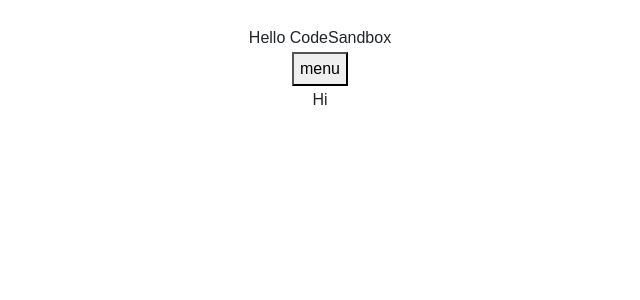
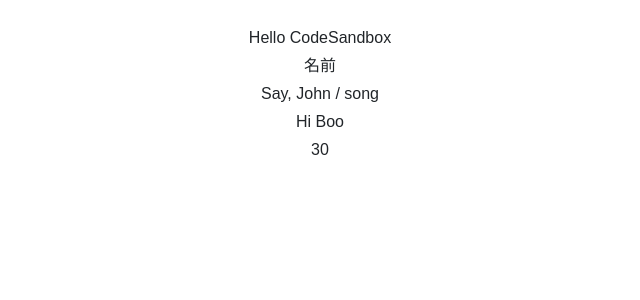
Before and after one commit to BoxPistols/React-R2-Autumn, a React (Create React App) app: page / in a window 1280 px wide. Shown: the top 300 px of the page, without its empty margins (320-960 px from the left). Built offline with nearby package versions, Linux system fonts and the light colour scheme.

Commit message:
basic props

```diff
--- a/src/App.jsx
+++ b/src/App.jsx
@@ -1,38 +1,15 @@
 import React from 'react'
 import './styles.sass'
-// import Basic from './Basic'
-// import Human from './Human'
-import DropDownMenu from './components/DropDownMenu'
+import Basic from './Basic'
 import Article from './components/Article'
 
 export default function App() {
-  // function Hello(props) {
-  //   return <p>"Mr":{props.name}</p>
-  // }
-  // function Hello2({ firstName, lastName }) {
-  //   return (
-  //     <p>
-  //       {firstName} {lastName}{' '}
-  //     </p>
-  //   )
-  // }
-  // function Hello3() {
-  //   const data = {
-  //     firstName: '小西',
-  //     lastName: 'こにたん',
-  //   }
-  //   return <Hello2 {...data} />
-  // }
+
 
   return (
     <div className="App">
       <h1 className="tx-ml"> Hello CodeSandbox</h1>
-      {/* <Hello name="Block" /> */}
-      {/* <Hello2 firstName="山田" lastName="たかし" /> */}
-      {/* <Hello3 /> */}
-      {/* <Human age={24} /> */}
-      {/* <Basic /> */}
-      <DropDownMenu />
+      <Basic />
       <Article title="Hi"/>
     </div>
   )
--- a/src/components/Article.jsx
+++ b/src/components/Article.jsx
@@ -1,11 +1,32 @@
-import React from 'react';
+import React from 'react'
+
+function add(x, y) {
+  return x + y
+}
+
+function SayHello({ name, creative }) {
+  return (
+    <p>
+      Say, {name} / {creative}
+    </p>
+  )
+}
 
 const Article = (props) => {
+  const msg = 'Boo'
+  const data = {
+    name: 'John',
+    creative: 'song',
+  }
   return (
     <div>
-      <h2>{props.title}</h2>
+      <SayHello {...data} />
+      <h2>
+        {props.title} {msg}
+      </h2>
+      <p> {add(10, 20)}</p>
     </div>
-  );
+  )
 }
 
 export default Article
```
